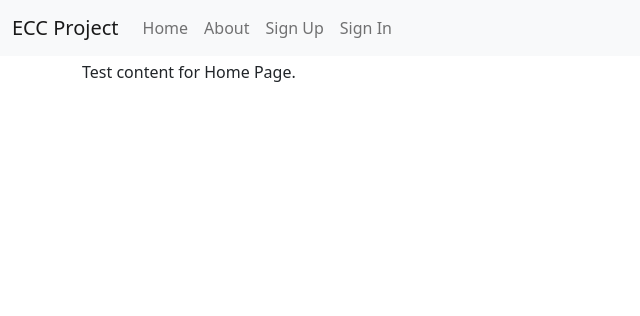
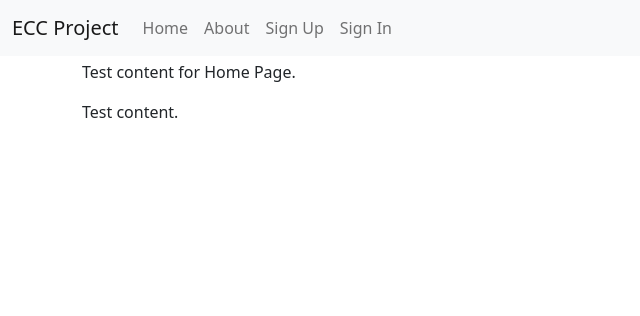
Before and after one commit to shaneoh10/ECC-Project, a Django app: page / in a window 1280 px wide. Shown: the top 316 px of the page, without its empty margins (0-640 px from the left). Run offline with Django 5.2, Linux system fonts and the light colour scheme; parts of the project's set-up code (start-up, migrations or seed data) failed here and were passed over; some libraries are stand-ins or nearby versions.

Commit message:
Add test content (#107)

```diff
--- a/ecc_project/templates/pages/home.html
+++ b/ecc_project/templates/pages/home.html
@@ -2,4 +2,5 @@
 
 {% block content %}
   <p>Test content for Home Page.</p>
+  <p>Test content.</p>
 {% endblock content %}
```
